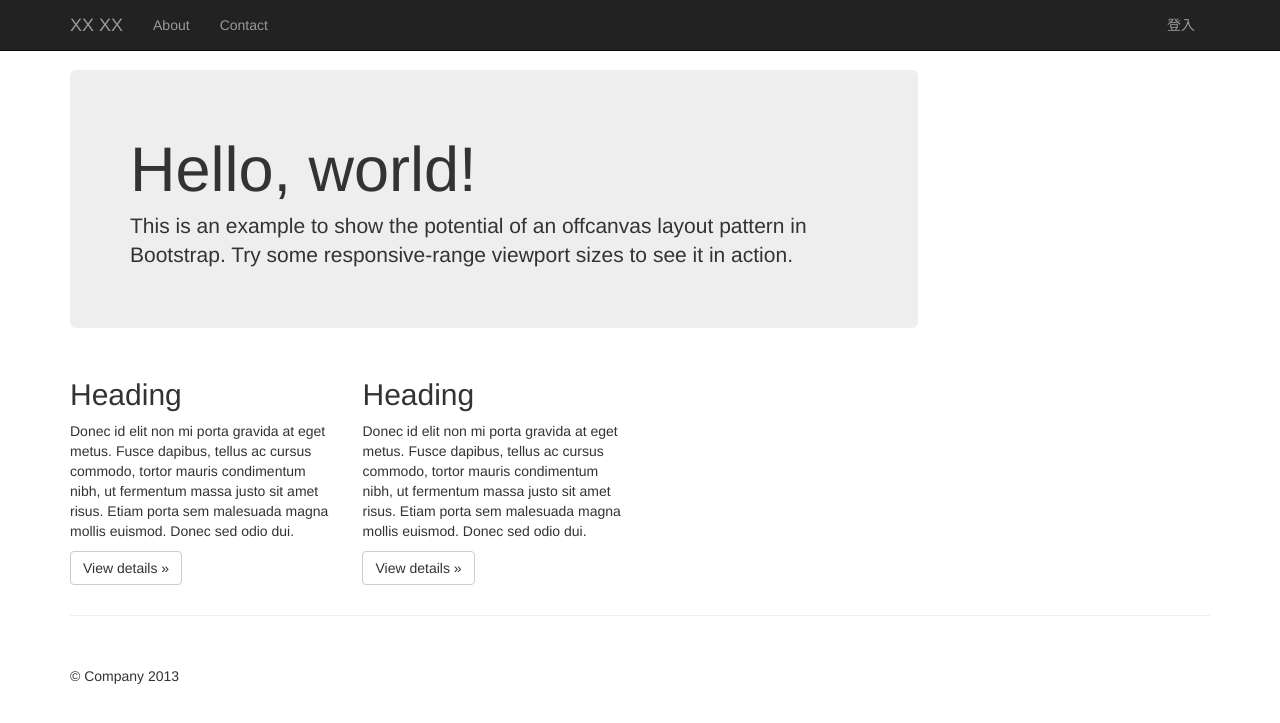
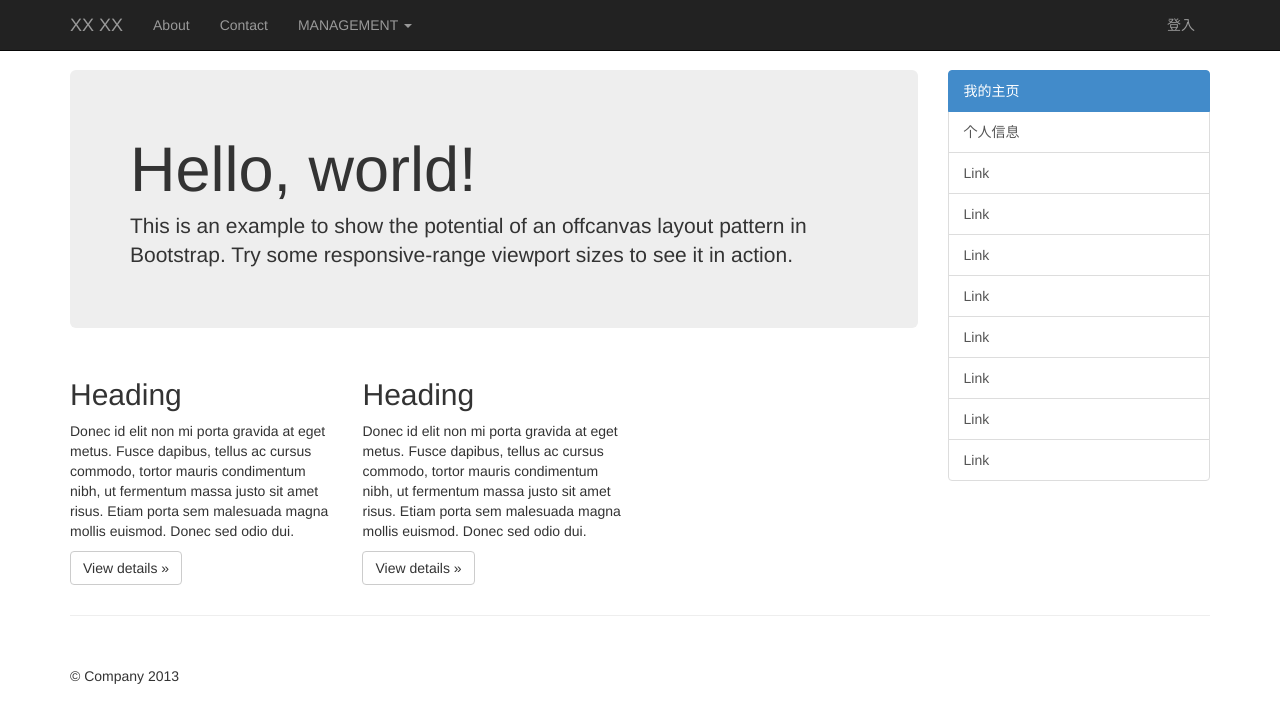
Before and after one commit to hljxuege/stone, a Django app: page / in a window 1280 px wide. Shown: the top 723 px of the page. Run offline with Django 3.2, Linux system fonts and the light colour scheme; data that the repository does not hold is empty; parts of the project's set-up code (start-up, migrations or seed data) failed here and were passed over; some libraries are stand-ins or nearby versions.

Commit message:
rever right div

```diff
--- a/templates/base.html
+++ b/templates/base.html
@@ -18,6 +18,7 @@
     <link href="{% get_static_prefix %}css/bootstrap.css" rel="stylesheet">
     <!-- Custom styles for this template -->
     <link href="{% get_static_prefix %}css/offcanvas.css" rel="stylesheet">
+    <script src="{% get_static_prefix %}js/dropdown.js"></script>
     {% block css %}
 
     {% endblock %}
@@ -56,6 +57,16 @@
           <ul class="nav navbar-nav">
             <li><a href="#about">About</a></li>
             <li><a href="#contact">Contact</a></li>
+            <li class="dropdown">
+              <a class="dropdown-toggle" data-toggle="dropdown" href="#"> MANAGEMENT <span class="caret"></span></a>
+              <ul class="dropdown-menu" role="menu">
+                <li><a href="{% url 'create-user' %}">CREATE MEMBER</a></li>
+                <li><a href="{% url 'list-users' %}">SHOW MEMBERS</a></li>
+                <li><a href="#">Something else here</a></li>
+                <li class="divider"></li>
+                <li><a href="#">Separated link</a></li>
+              </ul>
+            </li>
           </ul>
           <ul class="nav navbar-nav navbar-right" id="navbar-main-right-in" style="display:none;">
             <li><a class="brand" href="{% url 'user-profile' %}" id="usb001">&gt;XUE LIU</a></li>
@@ -104,6 +115,21 @@
           {% endblock %}
         </div><!--/span-->
 
+        <div class="col-xs-6 col-sm-3 sidebar-offcanvas" id="sidebar" role="navigation">
+            <div class="list-group">
+              <a href="#" class="list-group-item {% ifequal active_page 'home' %}active{% endifequal %}">我的主页</a>
+              <a href="#" class="list-group-item {% ifequal active_page 'profile' %}active{% endifequal %}">个人信息</a>
+              <a href="#" class="list-group-item">Link</a>
+              <a href="#" class="list-group-item">Link</a>
+              <a href="#" class="list-group-item">Link</a>
+              <a href="#" class="list-group-item">Link</a>
+              <a href="#" class="list-group-item">Link</a>
+              <a href="#" class="list-group-item">Link</a>
+              <a href="#" class="list-group-item">Link</a>
+              <a href="#" class="list-group-item">Link</a>
+
+            </div>
+         </div><!--/span-->
 
       </div><!--/row-->
 
@@ -123,6 +149,7 @@
     <script src="{% get_static_prefix %}js/jquery.js"></script>
     <script src="{% get_static_prefix %}dist/js/bootstrap.min.js"></script>
     <script src="{% get_static_prefix %}js/offcanvas.js"></script>
+
     <script type="text/javascript">
       $(document).ready(function(){
 
```
